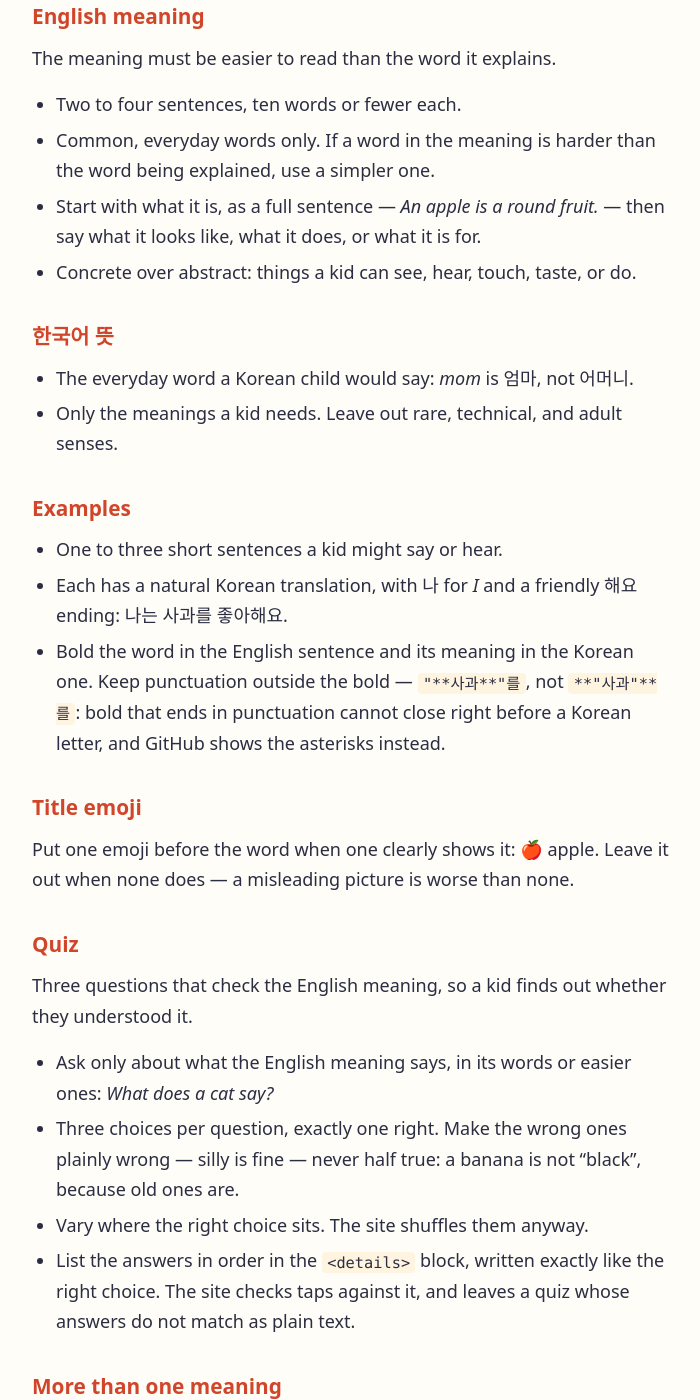
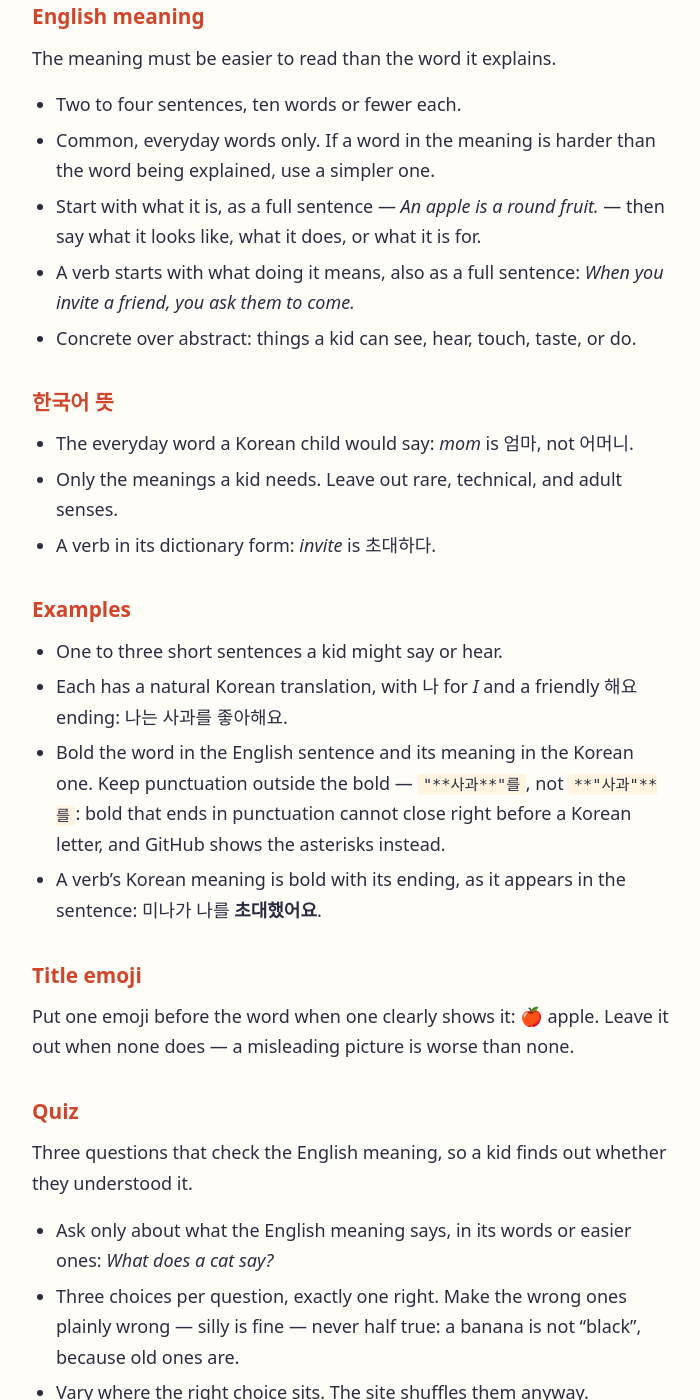
Before and after one commit to ctbot000/kids-dictionary, a Jekyll site: the page built from CLAUDE.md, in a window 1280 px wide and 1400 px high, scrolled down 621 px. Shown: the whole window, without its empty margins (288-988 px from the left). Built offline with Jekyll 4.4.1, drawn with Linux system fonts in a browser that asks for light colours; our own code applies the rules of GitHub Pages for plain Markdown files; Markdown is read by kramdown in place of the engine named in the settings.

Commit message:
Add invite, the first verb
CLAUDE.md now says how a verb is written: its meaning starts with what doing
it means ("When you invite a friend, you ask them to come."), its Korean
meaning is the dictionary form (초대하다), and an example bolds the Korean
verb together with its ending.

Co-Authored-By: Claude Opus 5.5 <noreply@anthropic.com>

```diff
--- a/CLAUDE.md
+++ b/CLAUDE.md
@@ -25,12 +25,15 @@ The meaning must be easier to read than the word it explains.
   word being explained, use a simpler one.
 - Start with what it is, as a full sentence — *An apple is a round fruit.* —
   then say what it looks like, what it does, or what it is for.
+- A verb starts with what doing it means, also as a full sentence: *When you
+  invite a friend, you ask them to come.*
 - Concrete over abstract: things a kid can see, hear, touch, taste, or do.
 
 ## 한국어 뜻
 
 - The everyday word a Korean child would say: *mom* is 엄마, not 어머니.
 - Only the meanings a kid needs. Leave out rare, technical, and adult senses.
+- A verb in its dictionary form: *invite* is 초대하다.
 
 ## Examples
 
@@ -41,6 +44,8 @@ The meaning must be easier to read than the word it explains.
   Keep punctuation outside the bold — `"**사과**"를`, not `**"사과"**를`:
   bold that ends in punctuation cannot close right before a Korean letter,
   and GitHub shows the asterisks instead.
+- A verb's Korean meaning is bold with its ending, as it appears in the
+  sentence: 미나가 나를 **초대했어요**.
 
 ## Title emoji
 
```
Also changed, not shown: README.md (+1 -0 lines), words/invite.md (added, +46 -0 lines).
